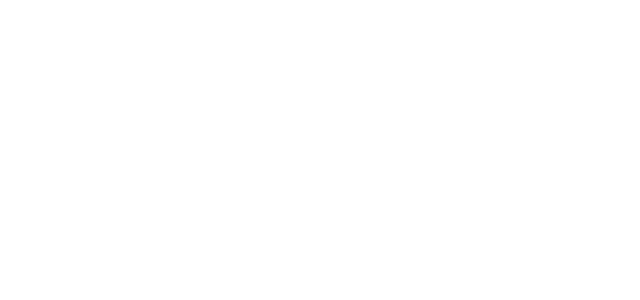
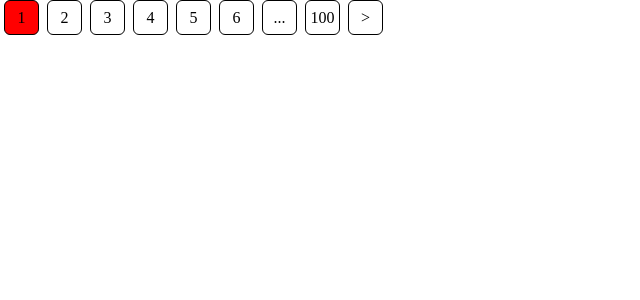
Before and after one commit to linyongkangm/orpui, a React app: page /PaginationDemo in a window 1280 px wide. Shown: the top 300 px of the page, without its empty margins (0-640 px from the left). Built offline with nearby package versions, Linux system fonts and the light colour scheme.

Commit message:
feat: Pagination

```diff
--- /dev/null
+++ b/example/PaginationDemo.tsx
@@ -0,0 +1,13 @@
+import Pagination from '$component/Pagination';
+import * as React from 'react';
+
+const Page = Pagination.Page;
+
+export default function PaginationDemo() {
+  const [page, setPage] = React.useState(new Page(1000, 10));
+  return (
+    <Pagination page={page} onChangePage={(old, will) => setPage(will)}>
+      {Pagination.name}
+    </Pagination>
+  );
+}
--- a/example/index.tsx
+++ b/example/index.tsx
@@ -6,10 +6,12 @@
 import GridDemo from './GridDemo';
 import LayoutDemo from './LayoutDemo';
 import PromiseDemo from './PromiseDemo';
+import withListDemo from './withListDemo';
+import PaginationDemo from './PaginationDemo';
+
 import './style.scss';
-import withListDemo from './withListDemo';
 
-const Comps = [BlockDemo, GridDemo, PromiseDemo, LayoutDemo, withListDemo, AffixDemo];
+const Comps = [BlockDemo, GridDemo, PromiseDemo, LayoutDemo, withListDemo, AffixDemo, PaginationDemo];
 
 function Nav() {
   return (
--- /dev/null
+++ b/src/component/Pagination/Item.tsx
@@ -0,0 +1,15 @@
+import { withPredefined } from '$widget/withPredefined';
+import * as React from 'react';
+
+interface IProps extends React.HTMLAttributes<HTMLDivElement> {
+
+}
+export default function Item(props: IProps) {
+  const {
+    children,
+    ...others
+  } = props;
+  return (
+    <div {...others}>{children}</div>
+  );
+}
--- /dev/null
+++ b/src/component/Pagination/Page.tsx
@@ -0,0 +1,66 @@
+
+export default class Page {
+  constructor(page: Page);
+  constructor(total: number, size: number, current?: number);
+  constructor(total: number | Page, size: number = 10, current: number = 1) {
+    if (total instanceof Page) {
+      const page = total;
+      this.size = page.size;
+      this.total = page.total;
+      this.current = page.current;
+    } else {
+      this.size = size;
+      this.total = total;
+      this.current = current;
+    }
+  }
+
+  // Starting from 1
+  public size: number;
+
+  // Starting from 1
+  public total: number;
+
+  // Starting from 1
+  private _current: number;
+  public set current(value: number) {
+    if (value > this.last || value < this.first) throw new Error(`${value} is not in the interval [${this.first}, ${this.last}]`);
+    this._current = value;
+  }
+  public get current() {
+    return this._current;
+  }
+
+  // Starting from 1
+  public get start(): number {
+    return this.size * (this.current - 1) + 1;
+  }
+
+  public get end(): number {
+    return Math.min(this.size * this.current, this.total);
+  }
+
+  public get first(): number {
+    return 1;
+  }
+
+  public get last(): number {
+    return Math.ceil(this.total / this.size);
+  }
+  public next() {
+    return this.current < this.last ? this.current += 1 : this.toLast();
+  }
+
+  public prev() {
+    if (this.current > 1) this.current -= 1;
+    return this.current;
+  }
+
+  public toFirst() {
+    return this.current = this.first;
+  }
+
+  public toLast() {
+    return this.current = this.last;
+  }
+}
--- /dev/null
+++ b/src/component/Pagination/Part.tsx
@@ -0,0 +1,84 @@
+import { prefixTo } from '$widget/withPredefined';
+import * as React from 'react';
+import Item from './Item';
+import './style.scss';
+import { addClassName } from '$tools';
+
+
+interface PartProps {
+  num: number;
+  current?: boolean;
+  onClickPart: (prop: { type: string, num: number }) => void;
+}
+
+function withPaginationPart<T extends PartProps>(Block: typeof Item, preprops: {
+  type: string,
+  children: React.JSXElementConstructor<T>
+}) {
+  const type = preprops.type;
+  const Child = preprops.children;
+  const prename = prefixTo('pagination' + '__part');
+  const className = addClassName(prename, `${prename}_${type}`);
+  return (props: T) => {
+    const realClassName = addClassName(className, prefixTo(`pagination__part${props.current ? '_current' : ''}`));
+    return (
+      <Block className={realClassName} onClick={() => props.onClickPart({
+        type,
+        num: props.num,
+      })}>
+        <Child {...props}></Child>
+      </Block>
+    );
+  }
+}
+
+
+
+export const NumberPart = withPaginationPart<PartProps>(Item, {
+  type: 'number',
+  children: (props) => {
+    return <div>{props.num}</div>
+  }
+});
+
+export const PrevPart = withPaginationPart<PartProps>(Item, {
+  type: 'prev',
+  children: (props) => {
+    return <div>{'<'}</div>
+  }
+});
+
+export const NextPart = withPaginationPart<PartProps>(Item, {
+  type: 'next',
+  children: (props) => {
+    return <div>{'>'}</div>
+  }
+});
+
+export const ForwardPart = withPaginationPart<PartProps>(Item, {
+  type: 'forward',
+  children: (props) => {
+    return <div>{'...'}</div>
+  }
+});
+
+export const BackwardPart = withPaginationPart<PartProps>(Item, {
+  type: 'backward',
+  children: (props) => {
+    return <div>{'...'}</div>
+  }
+});
+
+
+const TypePart = {
+  number: NumberPart,
+  prev: PrevPart,
+  next: NextPart,
+  forward: ForwardPart,
+  backward: BackwardPart,
+}
+
+export default function PartFactory(type: 'number' | 'prev' | 'next' | 'forward' | 'backward', props: PartProps) {
+  const Part = TypePart[type];
+  return <Part {...props} key={type === 'number' ? props.num : type}></Part>
+}
--- /dev/null
+++ b/src/component/Pagination/index.tsx
@@ -0,0 +1,106 @@
+import { withPredefined } from '$widget/withPredefined';
+import * as React from 'react';
+import Page from './Page';
+import PartFactory from './Part';
+import './style.scss';
+
+interface IProps extends React.HTMLAttributes<HTMLDivElement> {
+  page: Page;
+  interval?: [number, number];
+  hasPrev?: boolean;
+  hasNext?: boolean;
+  hasJump?: boolean;
+  hasForward?: boolean;
+  hasBackward?: boolean;
+  hasTotal?: boolean;
+  hasFirst?: boolean;
+  hasLast?: boolean;
+  onChangePage: (prevPage: Page, currentPage: Page) => void;
+}
+
+function Pagination(props: IProps) {
+  const {
+    children,
+    page,
+    interval = [-5, 5],
+    hasPrev = true,
+    hasNext = true,
+    hasJump = true,
+    hasForward = true,
+    hasBackward = true,
+    hasTotal = true,
+    hasFirst = true,
+    hasLast = true,
+    onChangePage,
+    ...others
+  } = props;
+
+  const pageParts: Array<{
+    type: 'number' | 'forward' | 'backward' | 'prev' | 'next',
+    num: number,
+    current?: boolean,
+  }> = [];
+
+  const numberPartsLen = interval[1] - interval[0] + 1;
+  const numberPart = Array.from({ length: numberPartsLen }, (v, k) => k + interval[0] + page.current)
+    .filter((num) => num > page.first && num < page.last)
+    .map(num => ({
+      type: 'number',
+      num,
+      current: page.current === num,
+    }));
+
+  pageParts.push(...numberPart as any);
+
+  const backwardNum = page.current - numberPartsLen;
+  if (hasBackward && numberPart[0].num > page.first + 1) pageParts.unshift({
+    type: 'backward',
+    num: backwardNum < page.first ? page.first + 1 : backwardNum
+  });
+  const forwardNum = page.current + numberPartsLen;
+  if (hasForward && numberPart[numberPart.length - 1].num < page.last - 1) pageParts.push({
+    type: 'forward',
+    num: forwardNum > page.last ? page.last - 1 : forwardNum
+  });
+
+  if (hasFirst) pageParts.unshift({
+    type: 'number',
+    num: page.first,
+    current: page.current === page.first,
+  });
+  if (hasLast) pageParts.push({
+    type: 'number',
+    num: page.last,
+    current: page.current === page.last,
+  });
+
+  if (hasPrev && page.current > page.first) pageParts.unshift({ type: 'prev', num: page.current - 1 });
+  if (hasNext && page.current < page.last) pageParts.push({ type: 'next', num: page.current + 1 });
+
+  return (
+    <div {...others}>
+      {
+        pageParts.map(({ type, ...other }) => PartFactory(type, {
+          onClickPart: ({ num }) => {
+            const will = new Page(page);
+            will.current = num;
+            onChangePage(page, will);
+          },
+          ...other
+        }))
+      }
+    </div>
+  );
+}
+
+type IFacePagination = typeof Pagination & {
+  Page: typeof Page
+}
+
+function getFacePagination(): IFacePagination {
+  const FacePagination = withPredefined(Pagination) as IFacePagination;
+  FacePagination.Page = Page;
+  return FacePagination;
+}
+
+export default getFacePagination();
--- /dev/null
+++ b/src/component/Pagination/style.scss
@@ -0,0 +1,18 @@
+.ka-pagination {}
+
+.ka-pagination__part {
+  display: inline-block;
+  text-align: center;
+  font-size: 16px;
+  line-height: 25px;
+  min-width: 25px;
+  padding: 4px;
+  border-radius: 6px;
+  border: 1px solid #000000;
+  margin: 0 4px;
+  cursor: pointer;
+
+  &.ka-pagination__part_current {
+    background: red;
+  }
+}
```
